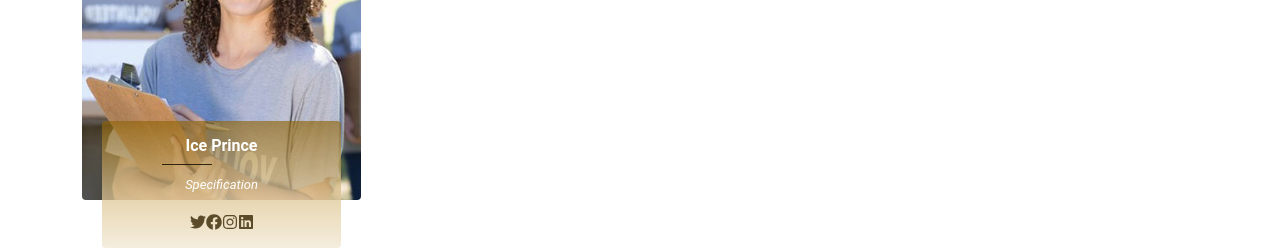
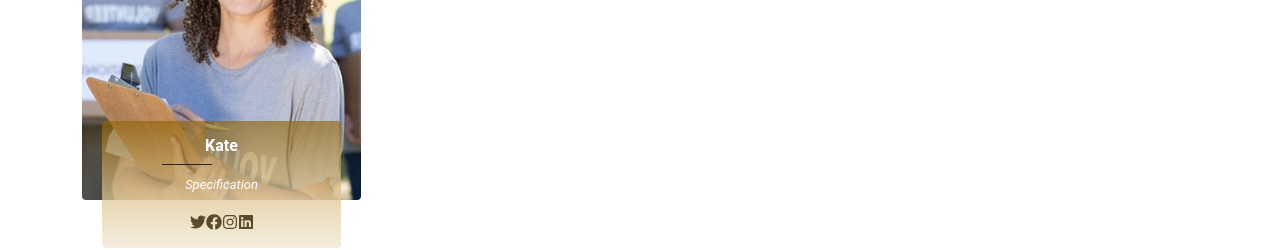
Before and after one commit to zeredogo/krypto-zone-charity, a React (Create React App) app: page / in a window 1280 px wide. Shown: the part 3520-3770 px from the top of the page. Built offline with nearby package versions, Linux system fonts and the light colour scheme.

Commit message:
updating commit

```diff
--- a/src/component/Team.jsx
+++ b/src/component/Team.jsx
@@ -103,7 +103,7 @@ const Team = () => {
                   <img src={Team4} className="img-fluid" alt=""/>
                 </div>
                 <div className="team-info">
-                  <h4>Ice Prince</h4>
+                  <h4>Kate</h4>
                   <span>Specification</span>
                   <div className="social">
                     <a href="">
```
